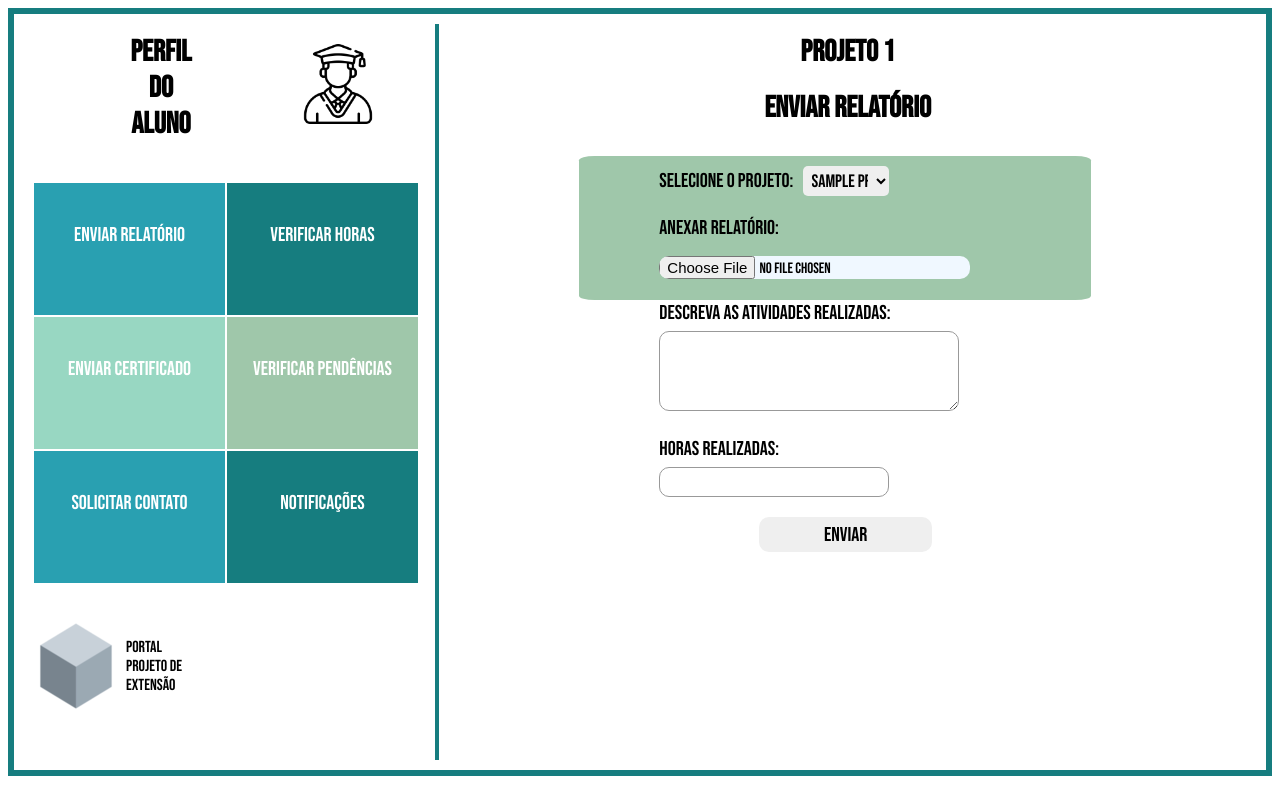
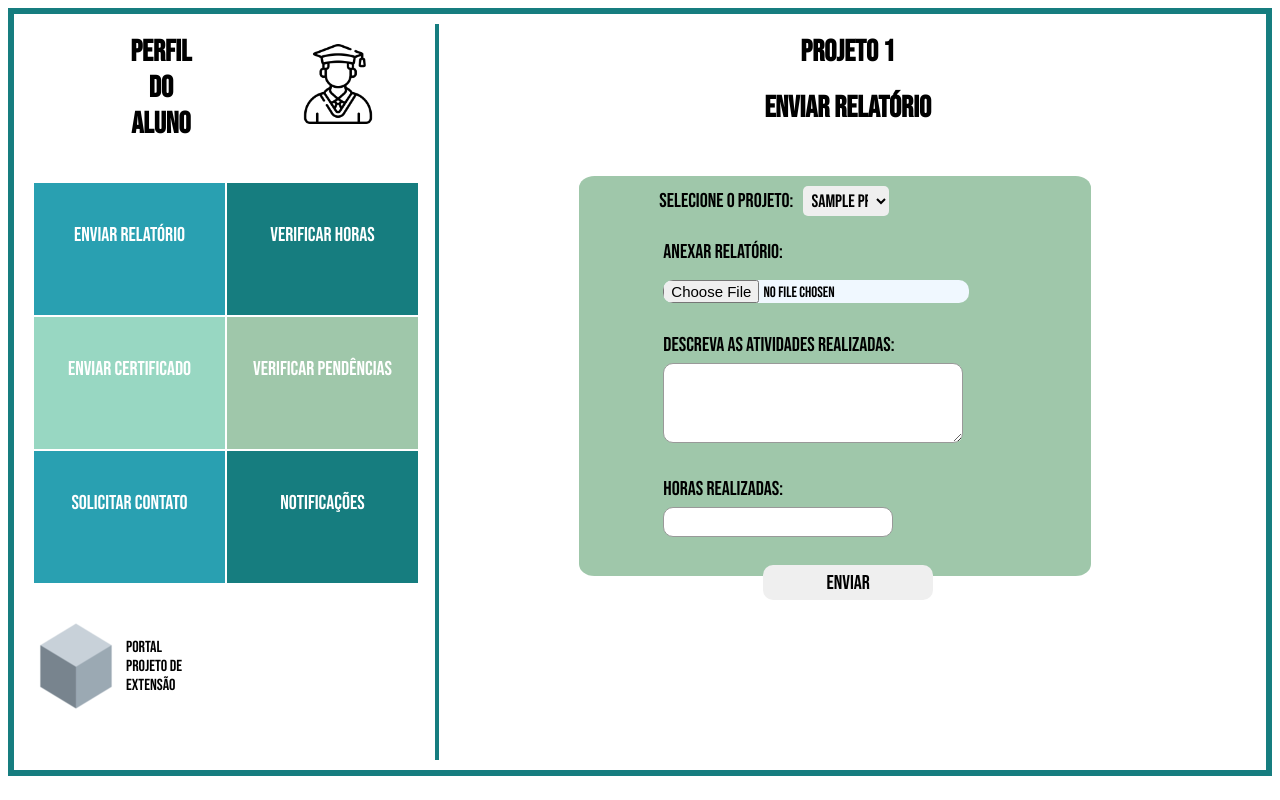
Before and after one commit to vandradesa/WEB1, a PHP site: page /Paginas/pagaluno/relatorios.php in a window 1280 px wide. Run offline with PHP 8.4, Linux system fonts and the light colour scheme; tables that the repository leaves empty hold one stand-in row (values such as "Sample post").

Commit message:
form2
mudança css

```diff
--- a/codigos/Paginas/pagaluno/enviarcertificado.php
+++ b/codigos/Paginas/pagaluno/enviarcertificado.php
@@ -39,7 +39,7 @@
             <h1 class="title1">Enviar Certificado</h1>
 
 
-            <form action="Processa_relatorio.php" method="post" class="form4">
+            <form action="Processa_relatorio.php" method="post" class="form2">
                     <div>
                     <label for="buscaproj">Selecione o projeto: </label>
 
--- a/codigos/Paginas/pagaluno/relatorios.php
+++ b/codigos/Paginas/pagaluno/relatorios.php
@@ -47,7 +47,7 @@
 
             ?>
 
-                <form action="Processa_relatorio.php" method="post" class="form1">
+                <form action="Processa_relatorio.php" method="post" class="form2">
                     <div>
                     <label for="projetoselec">Selecione o projeto: </label>
 
--- a/codigos/Paginas/pagaluno/verificarhoras.php
+++ b/codigos/Paginas/pagaluno/verificarhoras.php
@@ -41,7 +41,7 @@
 
 
                     <div>
-                <form action="Processa_relatorio.php" method="post" class="form4">
+                <form action="Processa_relatorio.php" method="post" class="form2">
                     <div>
                     <label for="buscaproj">Selecione o projeto: </label>
 
```
